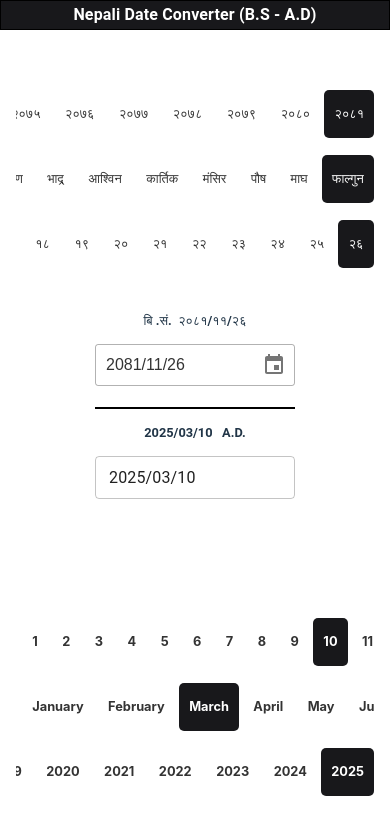
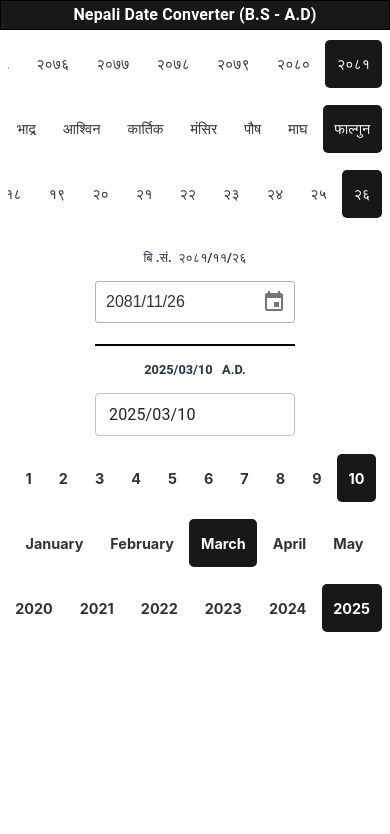
Before and after one commit to bipin-Pariyar2003/Nepali-Date-Picker, a React (Vite) app: page / in a window 390 px wide. Shown: the top 834 px of the page. Built offline with nearby package versions, Linux system fonts and the light colour scheme.

Commit message:
before trimming version

```diff
--- a/dev-dist/sw.js
+++ b/dev-dist/sw.js
@@ -82,7 +82,7 @@ define(['./workbox-54d0af47'], (function (workbox) { 'use strict';
     "revision": "3ca0b8505b4bec776b69afdba2768812"
   }, {
     "url": "index.html",
-    "revision": "0.5hfped6bu8"
+    "revision": "0.ee01bl7oac8"
   }], {});
   workbox.cleanupOutdatedCaches();
   workbox.registerRoute(new workbox.NavigationRoute(workbox.createHandlerBoundToURL("index.html"), {
--- a/src/Components/NepDatePicker/index.jsx
+++ b/src/Components/NepDatePicker/index.jsx
@@ -102,7 +102,7 @@ import InsertInvitationIcon from "@mui/icons-material/InsertInvitation";
 import DatePickerUI from "Components/DatePickerUI";
 import { toNepaliNumber } from "assets/RNepaliCalendar";
 import "./styles.css"; // Import your CSS file
-import { isValidDate } from "../UI/MonthYearDayList/setup"; // Ensure this function validates the Nepali date
+import { isValidDate } from "UI/MonthYearDayList/setup"; // Ensure this function validates the Nepali date
 
 const NepDatePicker = ({ selectedDate, onChange }) => {
   const inputRef = useRef(selectedDate);
--- a/src/Components/UI/DisplayList/index.css
+++ b/src/Components/UI/DisplayList/index.css
@@ -22,7 +22,7 @@
   .box1 {
     height: 48px;
     padding: "8px";
-    font-size: 0.8em;
+    font-size: 0.9em;
     display: flex;
     align-items: center;
     justify-content: center;
--- a/src/Views/AdView/index.jsx
+++ b/src/Views/AdView/index.jsx
@@ -36,10 +36,8 @@ const AdView = ({ selectedDate, onChange }) => {
   return (
     <Stack
       direction={{ xs: "col", md: "row" }}
-      px={{ xs: 1, md: 0 }}
-      pb={{ xs: 0, md: 2 }}
       gap={{ xs: 1, md: 4 }}
-      style={{ overflow: "hidden" }}
+      style={{ overflow: "auto" }}
     >
       <DayDisplayList
         onChange={onChange}
--- a/src/Views/BsView/index.jsx
+++ b/src/Views/BsView/index.jsx
@@ -37,10 +37,8 @@ const BsView = ({ selectedDate, onChange }) => {
   return (
     <Stack
       direction={{ xs: "col", md: "row" }}
-      px={{ xs: 1, md: 0 }}
-      pb={{ xs: 0, md: 2 }}
       gap={{ xs: 1, md: 4 }}
-      style={{ overflow: "hidden" }}
+      style={{ overflow: "auto" }}
     >
       {/* showing the years  */}
 
--- a/src/Views/Home/index.jsx
+++ b/src/Views/Home/index.jsx
@@ -224,8 +224,8 @@ function Home() {
   return (
     <Stack
       sx={{
-        height: "100svh",
-        gap: { xs: 2, md: 2 }, // Added gap for mobile view
+        height: { xs: "100%", md: "100svh" },
+        gap: { xs: 0, md: 2 },
       }}
     >
       <Box
@@ -269,59 +269,6 @@ function Home() {
           <BsView selectedDate={selectedNepaliDate} onChange={handleNepaliDateChange} />
         </Stack>
 
-        {/* <Box
-          sx={{
-            display: "flex",
-            flexDirection: "column",
-
-            justifyContent: { xs: "flex-start", md: "center" },
-            flex: 1,
-            width: { xs: "100%", md: "350px" },
-            margin: "0 auto",
-            position: "relative",
-            height: "100%",
-          }}
-        >
-
-          <Stack
-            spacing={2}
-            alignItems="center"
-            sx={{
-              height: "auto",
-              justifyContent: { md: "center" },
-              position: "relative",
-            }}
-          >
-            <NepDatePicker
-              selectedDate={selectedNepaliDate}
-              onChange={handleNepaliDateChange}
-              sx={{ width: { xs: "80%", sm: "100%" } }}
-            />
-            <EngDatePicker
-              sx={{ height: "min-content", width: { xs: "80%", sm: "100%" } }}
-              selectedDate={selectedEnglishDate}
-              onChange={handleEngDateChange}
-            />
-          </Stack>
-
-
-          {selectedEnglishDate !== initialEnglishDate && (
-            <Box
-              sx={{
-                position: { xs: "static", md: "absolute" },
-                bottom: "80px",
-                width: "100%",
-                textAlign: "center",
-              }}
-            >
-              <ResetBtn
-                setSelectedEnglishDate={setSelectedEnglishDate}
-                onChange={handleEngDateChange}
-              />
-            </Box>
-          )}
-        </Box> */}
-
         <Box
           sx={{
             display: "flex",
@@ -332,7 +279,7 @@ function Home() {
             margin: "0 auto",
             position: "relative",
             height: "100%",
-            mt: { xs: "-20px", md: "0px" }, // Move date picker up on mobile (adjust the value as needed)
+            mt: { xs: "0px", md: "0px" }, // Move date picker up on mobile (adjust the value as needed)
           }}
         >
           {/* Stack to center Date Pickers */}
--- a/vite.config.js
+++ b/vite.config.js
@@ -47,6 +47,7 @@ export default defineConfig({
       Views: path.resolve(__dirname, "src/Views"),
       utils: path.resolve(__dirname, "src/utils"),
       assets: path.resolve(__dirname, "src/assets"),
+      UI: path.resolve(__dirname, "src/Components/UI"),
     },
   },
 });
```
